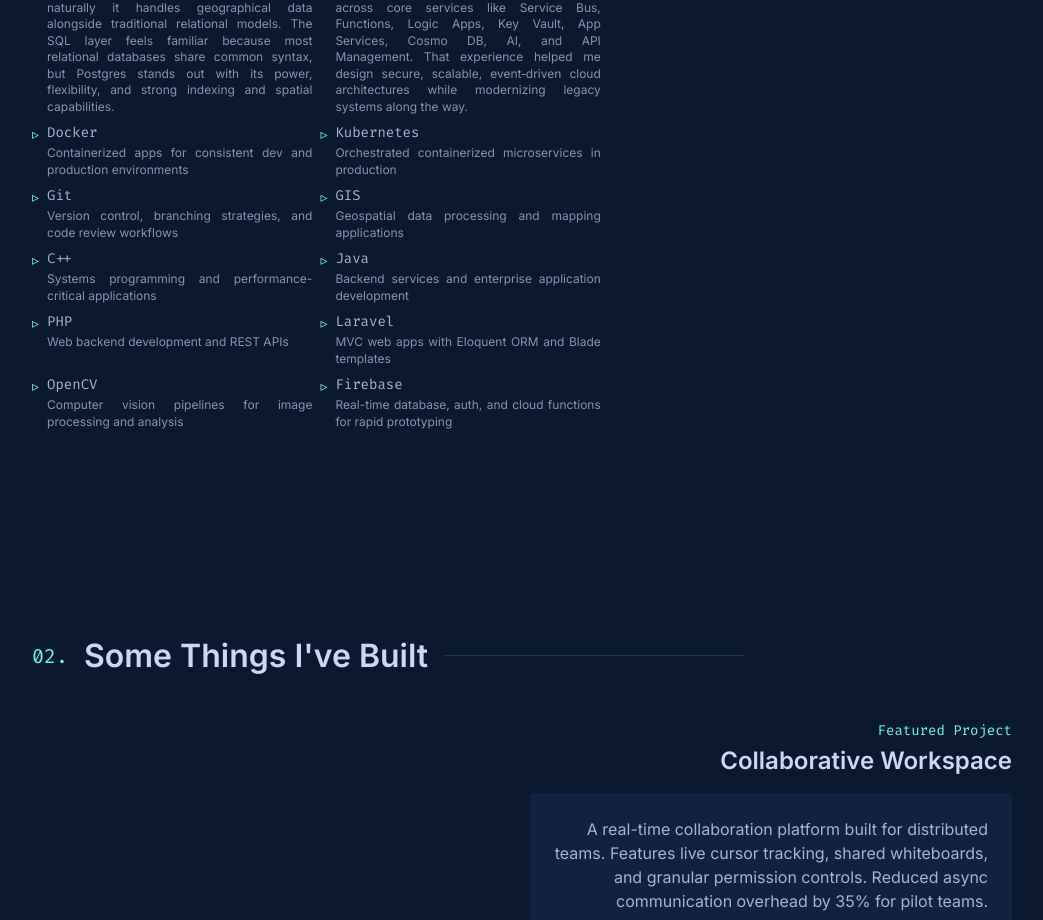
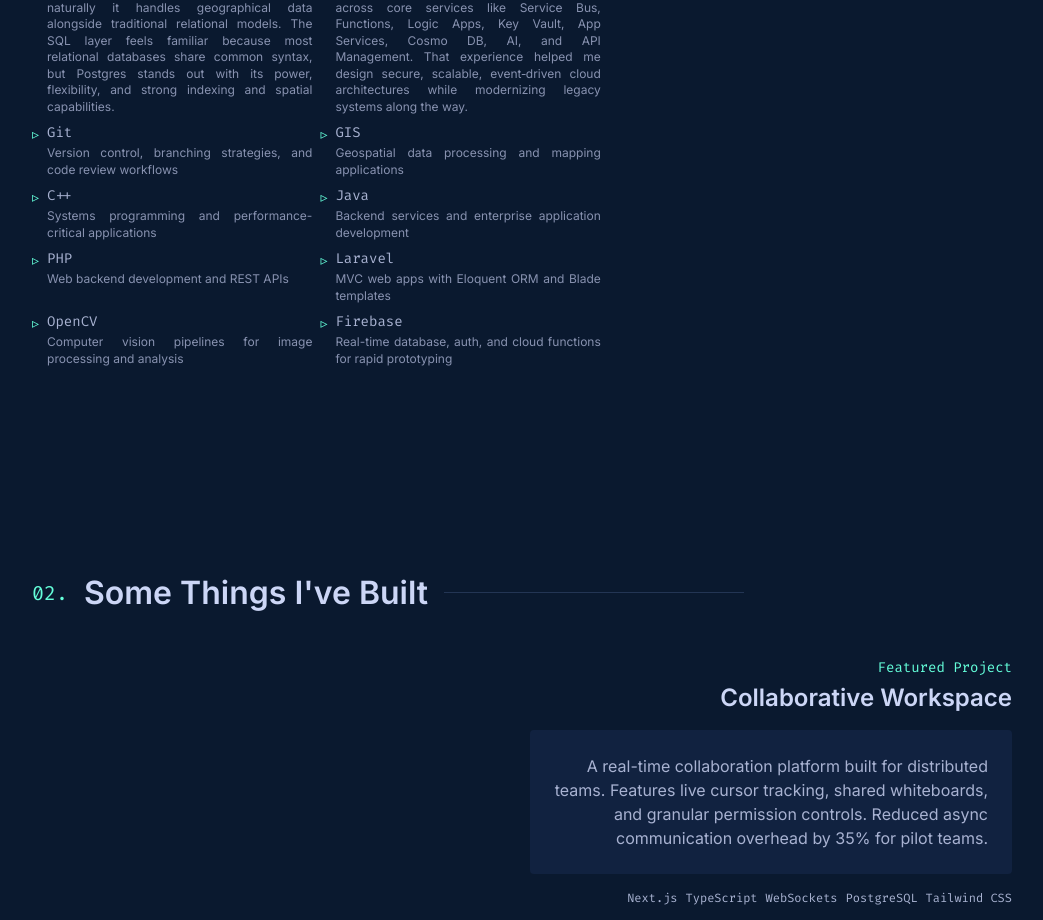
Before and after one commit to EdenGoforIt/who-am-i, a Next.js app: page / in a window 1280 px wide. Shown: the part 3701-4621 px from the top of the page, without its empty margins (118-1161 px from the left). Built offline with nearby package versions, Linux system fonts and the light colour scheme.

Commit message:
remove: eliminate Docker and Kubernetes descriptions from skills section

```diff
--- a/components/about.tsx
+++ b/components/about.tsx
@@ -45,8 +45,6 @@ const skills = [
     name: "Azure",
     desc: "I have migrated many projects from on‑prem servers and databases into Azure, working across core services like Service Bus, Functions, Logic Apps, Key Vault, App Services, Cosmo DB, AI, and API Management. That experience helped me design secure, scalable, event‑driven cloud architectures while modernizing legacy systems along the way.",
   },
-  { name: "Docker", desc: "Containerized apps for consistent dev and production environments" },
-  { name: "Kubernetes", desc: "Orchestrated containerized microservices in production" },
   { name: "Git", desc: "Version control, branching strategies, and code review workflows" },
   { name: "GIS", desc: "Geospatial data processing and mapping applications" },
   { name: "C++", desc: "Systems programming and performance-critical applications" },
```
